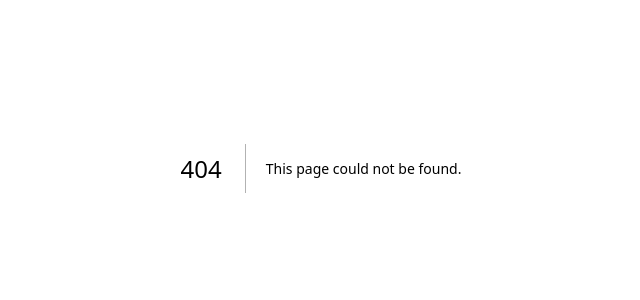
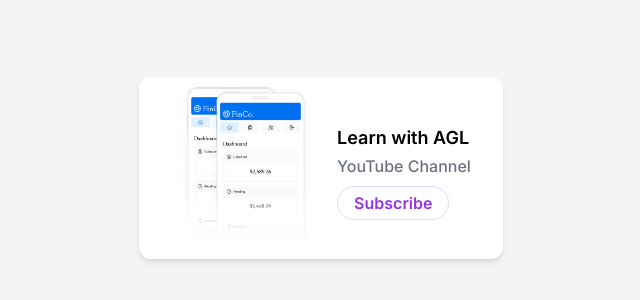
Before and after one commit to RabbiHasanR/Nextjs_practice_project, a Next.js app: page /tailwind in a window 1280 px wide. Before the commit this address had no page. Shown: the part 232-532 px from the top of the page, without its empty margins (319-959 px from the left). Built offline with nearby package versions, Linux system fonts and the light colour scheme; a web font is replaced by a local one.

Commit message:
learning tailwind css

```diff
--- /dev/null
+++ b/app/tailwind/page.tsx
@@ -0,0 +1,29 @@
+import Image from "next/image"
+
+export default function Page(){
+    return (
+        <div className="h-screen w-screen flex items-center justify-center bg-gray-100 dark:bg-gray-900">
+            <div className="max-w-sm mx-auto p-8 bg-white rounded-xl shadow-md space-y-2
+            sm:flex sm:items-center sm:py-2 dark:bg-gray-800 sm:space-x-4 sm:dark:hover:bg-gray-700">
+                <Image
+                src='/hero-mobile.png'
+                alt="hero mobile"
+                width={150}
+                height={50}
+                className="mx-auto sm:mx-0 sm:shrink-0 transform hover:scale-105 duration-500"
+                />
+
+                <div className="text-center space-y-2 sm:text-left">
+                    <div className="space-y-0.5">
+                        <p className="text-lg text-black font-semibold dark:text-gray-300">Learn with AGL</p>
+                        <p className="text-gray-500 font-medium dark:text-gray-400">YouTube Channel</p>
+                    </div>
+                    <button className="px-4 py-1 border border-purple-200
+                    text-purple-600 font-semibold rounded-full hover:text-white
+                    hover:bg-purple-500 hover:border-transparent focus:outline-none
+                    focus:ring-2 focus:ring-purple-600 focus:ring-offset-2 dark:text-purple-500">Subscribe</button>
+                </div>
+            </div>
+        </div>
+    )
+}
--- a/tailwind.config.ts
+++ b/tailwind.config.ts
@@ -1,6 +1,7 @@
 import type { Config } from 'tailwindcss';
 
 const config: Config = {
+  darkMode: "media",
   content: [
     './pages/**/*.{js,ts,jsx,tsx,mdx}',
     './components/**/*.{js,ts,jsx,tsx,mdx}',
```
